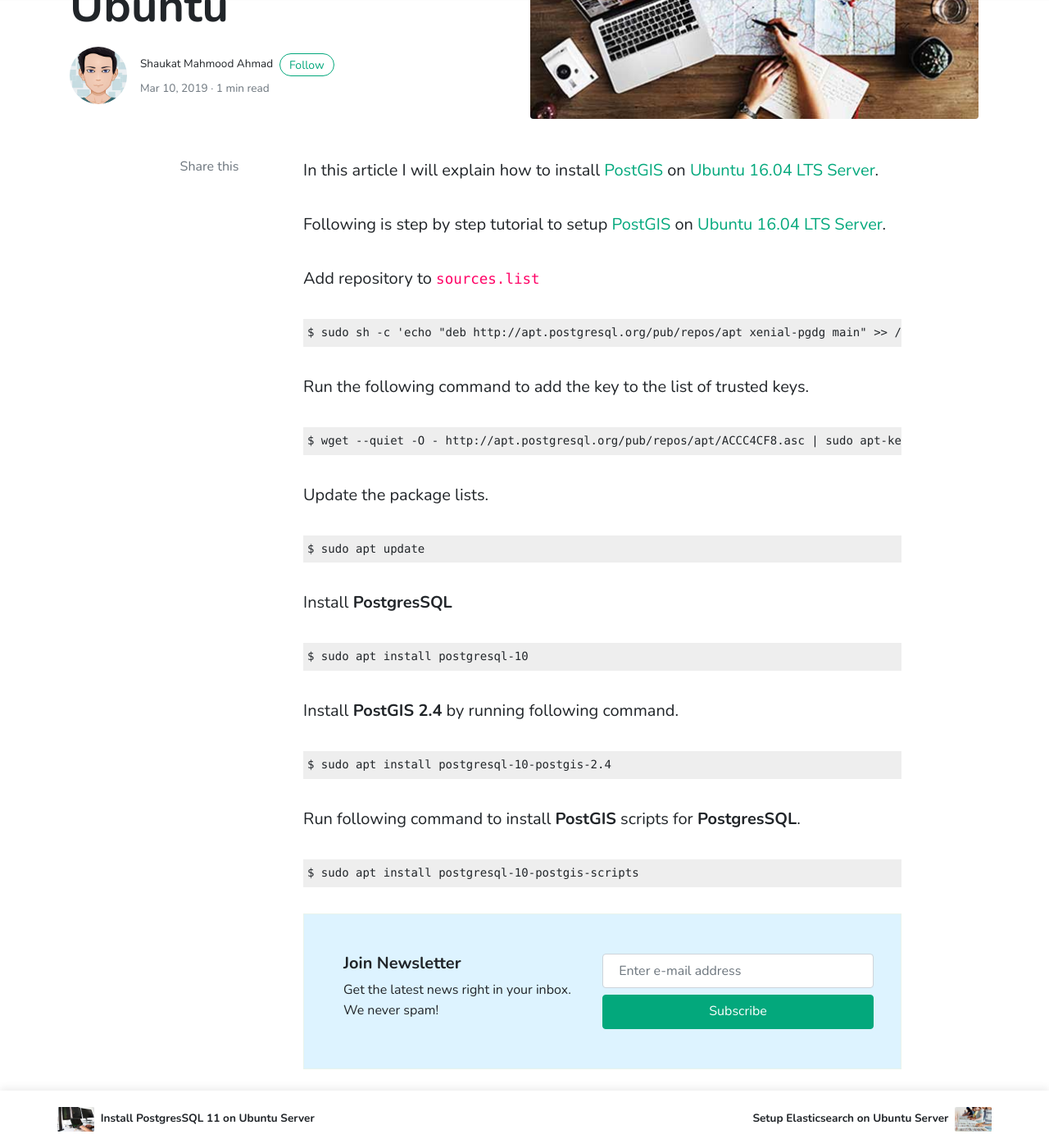
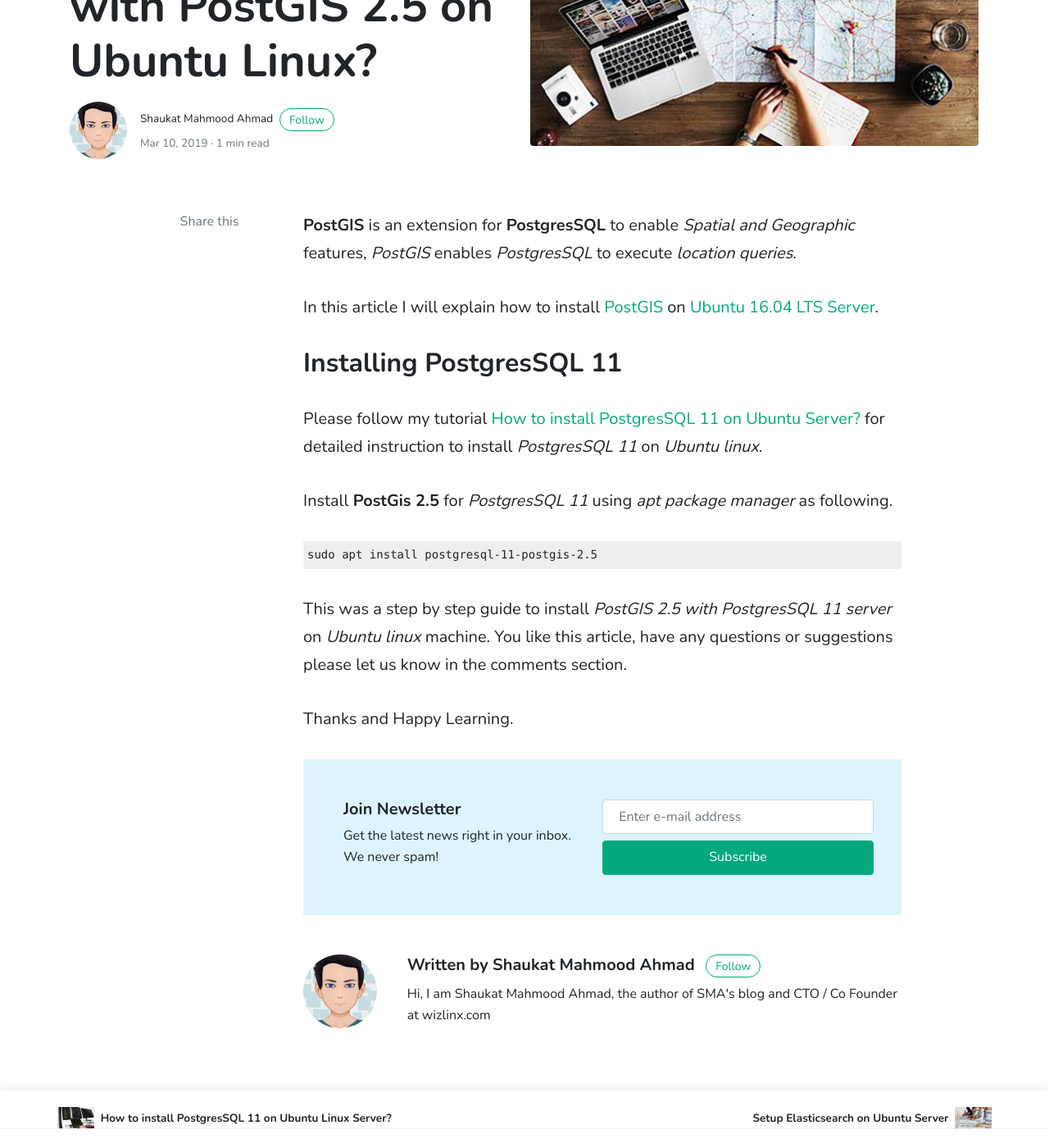
Before and after one commit to imsma/imsma.github.io, a Jekyll site: the page built from _posts/2019-03-10-install-postgressql-and-postgis-on-ubuntu.md, in a window 1280 px wide and 1400 px high, scrolled down 346 px. Shown: the whole window at 82% size. Built offline with Jekyll 4.4.1, drawn with Linux system fonts in a browser that asks for light colours; nearby versions of some CDN libraries; comment, search, counter and statistics services are not loaded; some of the changed text lies outside the part shown.

Commit message:
updated pgsql and postgis articles

````diff
--- a/_posts/2019-03-10-install-postgressql-and-postgis-on-ubuntu.md
+++ b/_posts/2019-03-10-install-postgressql-and-postgis-on-ubuntu.md
@@ -1,46 +1,27 @@
 ---
 layout: post
-title:  "Install PostgresSQL and PostGIS on Ubuntu"
+title:  "How to install PostgresSQL 11 with PostGIS 2.5 on Ubuntu Linux?"
 author: sma
 categories: [ PostgresSQL, PostGIS, GIS ]
 image: assets/images/posts/gis-map.jpg
-description: "Install PostgresSQL and PostGIS on Ubuntu"
+description: "How to install PostgresSQL 11 with PostGIS 2.5 on Ubuntu Linux?"
 ---
+
+**PostGIS** is an extension for **PostgresSQL** to enable *Spatial and Geographic* features, *PostGIS* enables *PostgresSQL* to execute *location queries*.
 
 In this article I will explain how to install [PostGIS](https://postgis.net/) on [Ubuntu 16.04 LTS Server](http://releases.ubuntu.com/16.04/).
 
-Following is step by step tutorial to setup [PostGIS](https://postgis.net/) on [Ubuntu 16.04 LTS Server](http://releases.ubuntu.com/16.04/).
+## Installing PostgresSQL 11
 
-Add repository to `sources.list`
+Please follow my tutorial [How to install PostgresSQL 11 on Ubuntu Server?]({{ site.baseurl }}{% post_url 2019-03-10-install-postgressql-and-postgis-on-ubuntu %}) for detailed instruction to install *PostgresSQL 11* on *Ubuntu linux*.
+
+
+Install **PostGis 2.5** for *PostgresSQL 11* using *apt package manager* as following.
 
 ```
-$ sudo sh -c 'echo "deb http://apt.postgresql.org/pub/repos/apt xenial-pgdg main" >> /etc/apt/sources.list'
+sudo apt install postgresql-11-postgis-2.5
 ```
 
-Run the following command to add the key to the list of trusted keys.
+This was a step by step guide to install *PostGIS 2.5 with PostgresSQL 11 server* on *Ubuntu linux* machine. You like this article, have any questions or suggestions please let us know in the comments section.
 
-```
-$ wget --quiet -O - http://apt.postgresql.org/pub/repos/apt/ACCC4CF8.asc | sudo apt-key add -
-```
-
-Update the package lists.
-
-```
-$ sudo apt update
-```
-Install **PostgresSQL**
-
-```
-$ sudo apt install postgresql-10
-```
-Install **PostGIS 2.4** by running following command.
-
-```
-$ sudo apt install postgresql-10-postgis-2.4
-```
-
-Run following command to install **PostGIS** scripts for **PostgresSQL**.
-
-```
-$ sudo apt install postgresql-10-postgis-scripts
-```
+Thanks and Happy Learning.
````
Also changed, not shown: _drafts/haproxysetup.md (added, +39 -0 lines), _drafts/new-post.1.md (added, +50 -0 lines), _posts/2019-03-10-install-postgressql-11-on-ubuntu-server.md (+110 -27 lines), assets/images/posts/ha-proxy-load-balancer-high-availability-setup.jpg (added), assets/images/posts/ha-proxy-load-balancer.gif (added), assets/images/posts/ha-proxy-load-balancer.jpg (added), assets/images/posts/ha-proxy-load-balancer.png (added), 3 other files.
